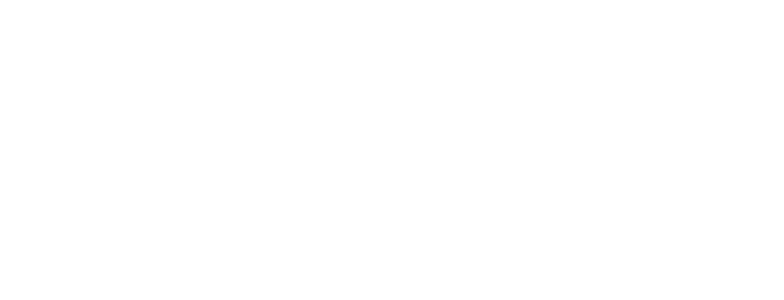
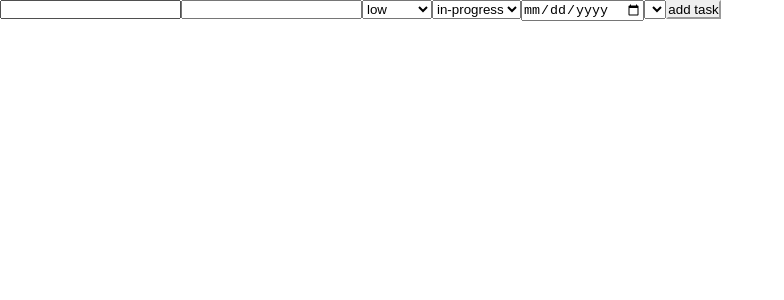
Before and after one commit to HasanKazemi/Team-Task-Management, a React (Vite) app: page /project/1 in a window 1280 px wide. Shown: the top 300 px of the page, without its empty margins (0-784 px from the left). Built offline with nearby package versions, Linux system fonts and the light colour scheme.

Commit message:
complete add task feature and assign it to a specific user and specific project

```diff
--- a/src/pages/TasksPage.tsx
+++ b/src/pages/TasksPage.tsx
@@ -1,17 +1,74 @@
-import React from 'react'
-import { useSelector } from 'react-redux';
+import React, { useState } from 'react'
+import { useDispatch, useSelector } from 'react-redux';
 import { useParams } from 'react-router-dom'
-import { Project } from '../types';
+import { Project, Task, User } from '../types';
+import { addTask } from '../redux/slices/TaskSlice';
 
 const TasksPage:React.FC = () => {
     const params = useParams()
     const projects:Project[] = useSelector((state:{projects:Project[]}) => state.projects)
+    const thisProject = projects.find((project)=> project.id === (Number(params.projectId)))
 
-    const thisProject = projects.find((project)=> project.id === (Number(params.projectId)))
+    const users:User[] = useSelector((state:{users:User[]}) => state.users)
+    const tasks:Task[] = useSelector((state:{tasks:Task[]}) => state.tasks)
+
+    const defaultFormData : Task = {
+        id: 0,
+        title: "",
+        description: "",
+        priority: "low" as "low" | "medium" | "high",
+        status: "in-progress" as "in-progress" | "done",
+        deadline: "",
+        assingedUserId: 1,
+        assingedProjectId: Number(params.projectId),
+    }
+    const [formData, setFormData] = useState(defaultFormData)
+
+    const handleChange = (e: React.ChangeEvent<HTMLSelectElement | HTMLInputElement>) => {
+        const { name, value } = e.target;
+        setFormData((prev) => ({ ...prev, [name]: value }));
+    };
+
+    const dispatch = useDispatch()
+    const handleSubmit = (e: React.FormEvent) => {
+        e.preventDefault()
+        const newTask:Task = {
+            id: tasks.length + 1,
+            title: formData.title,
+            description: formData.description,
+            priority: formData.priority,
+            status: formData.status,
+            deadline: formData.deadline,
+            assingedUserId: Number(formData.assingedUserId),
+            assingedProjectId: Number(params.projectId),
+        }
+        dispatch(addTask(newTask))
+        setFormData(defaultFormData)
+    }
 
   return (
     <div>
         <h1>{thisProject?.title}</h1>
+        <form onSubmit={handleSubmit}>
+            <input type="text" name="title" id="title" onChange={handleChange} />
+            <input type="text" name="description" id="description"  onChange={handleChange}/>
+            <select name="priority" id="priority" defaultValue="low" onChange={handleChange}>
+                <option value="low">low</option>
+                <option value="medium">medium</option>
+                <option value="high">high</option>
+            </select>
+            <select name="status" id="status" defaultValue="in-progress" onChange={handleChange}>
+                <option value="in-progress">in-progress</option>
+                <option value="done">done</option>
+            </select>
+            <input type="date" name="deadline" id="deadline" onChange={handleChange}/>
+            <select name="assingedUserId" id="assingedUserId" defaultValue={1} onChange={handleChange}>
+                {users.map(user => (
+                    <option value={user.id}>{user.name}</option>
+                ))}
+            </select>
+            <button type='submit'>add task</button>
+        </form>
     </div>
   )
 }
--- a/src/types/task.ts
+++ b/src/types/task.ts
@@ -4,6 +4,7 @@
     description: string;
     priority: "low" | "medium" | "high";
     status: "in-progress" | "done";
-    dueDate: string;
+    deadline: string;
     assingedUserId: number;
+    assingedProjectId: number;
 }
```
